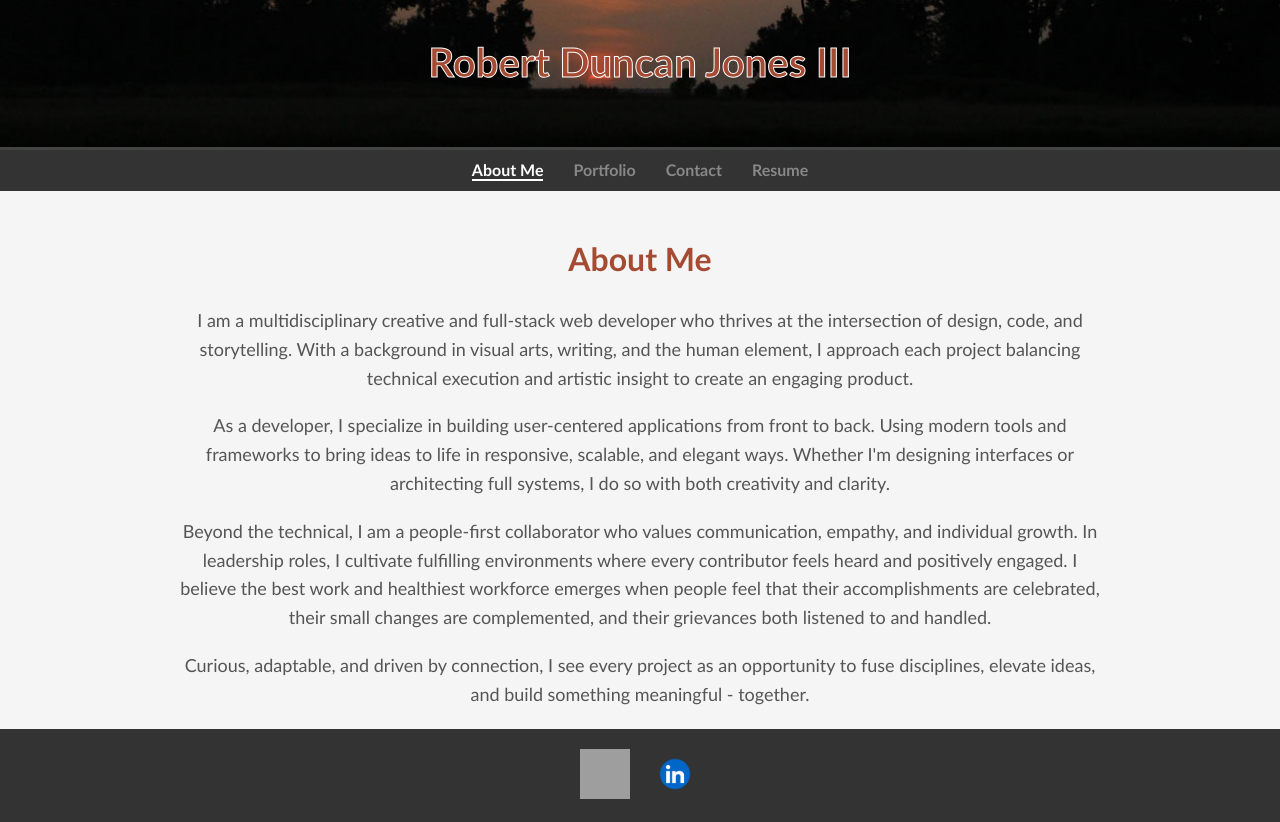
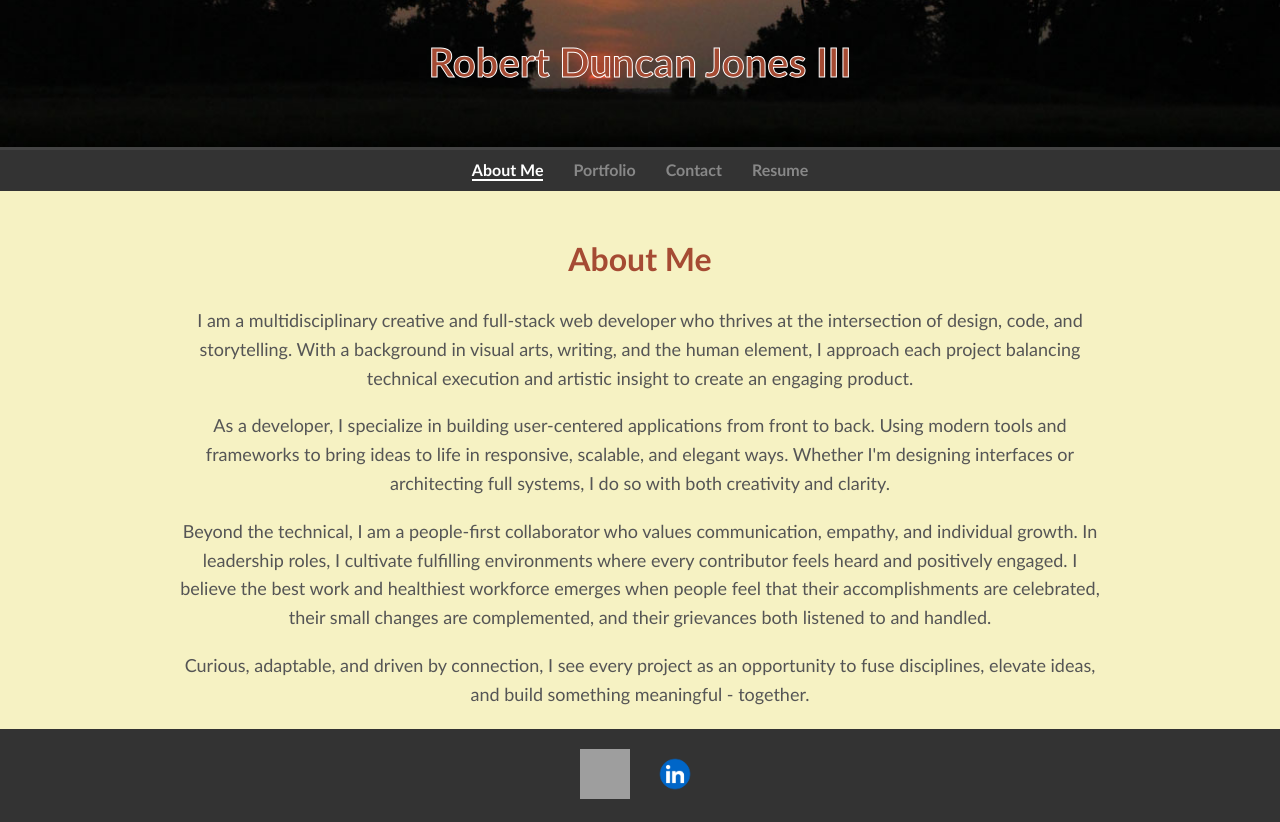
Before and after one commit to CerfSoleil/rdjiii_Portfolio, a React (Vite) app: page / in a window 1280 px wide. Built offline with nearby package versions, Linux system fonts and the light colour scheme; grey boxes are pictures that could not be loaded.

Commit message:
Changed background color to be mellower

```diff
--- a/src/styles/App.css
+++ b/src/styles/App.css
@@ -7,7 +7,7 @@
 }
 
 body {
-  background-color: whitesmoke;
+  background-color: #f6f2c3;
 }
 
 .bucket-app {
```
